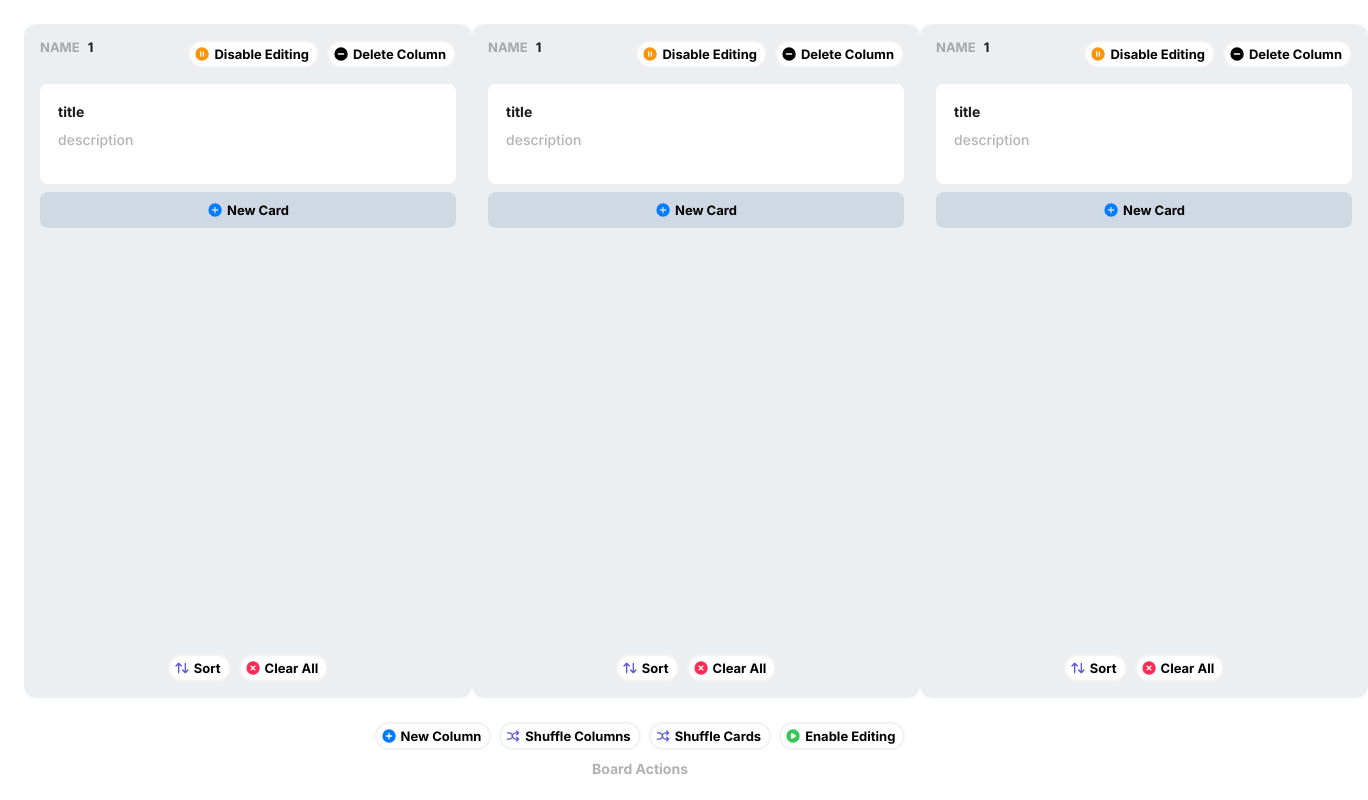
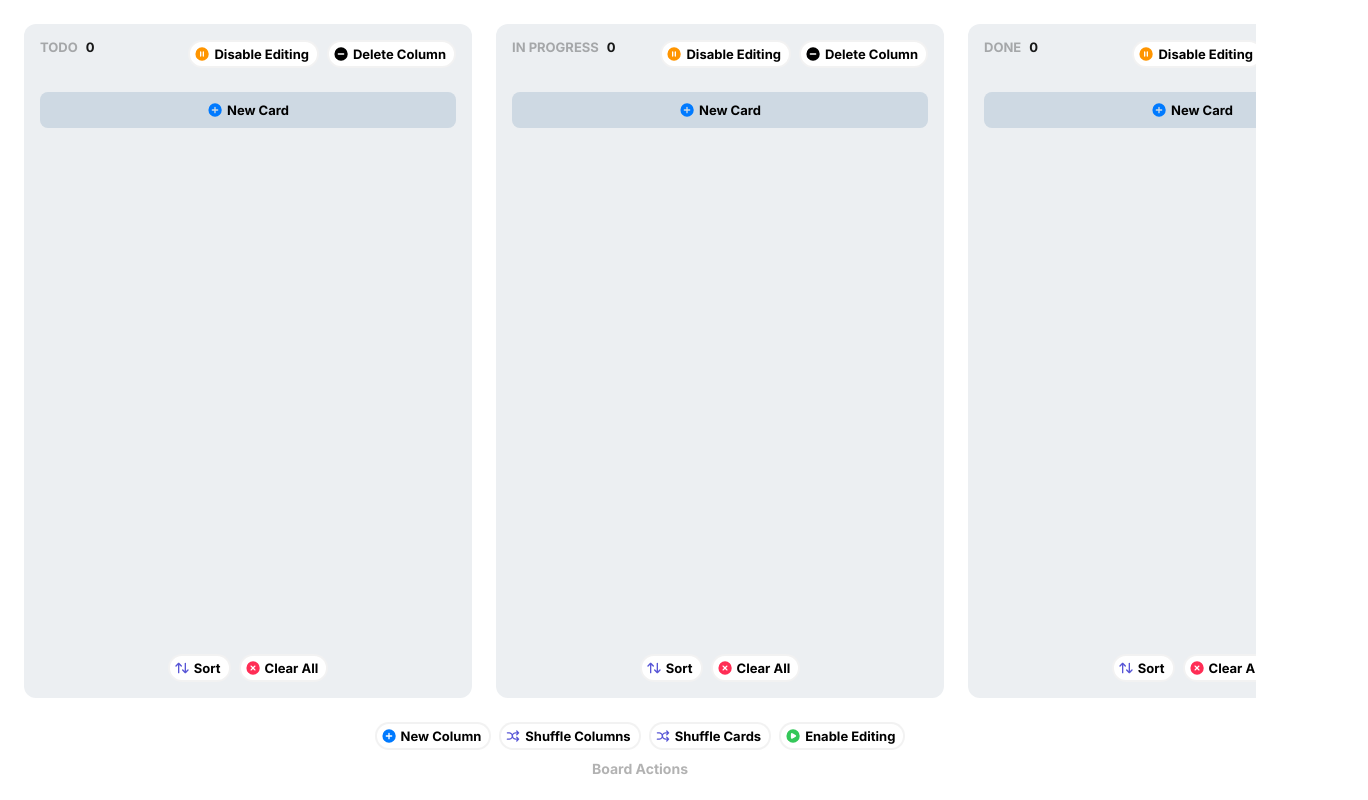
Before and after one commit to voskra/kanban-board-vue, a Vue app: page / in a window 1280 px wide. Shown: the whole page, 1368 px wide, since content can reach past the window. Built offline with nearby package versions, Linux system fonts and the light colour scheme.

Commit message:
add store and actions with columns

```diff
--- a/src/features/actions/Actions.vue
+++ b/src/features/actions/Actions.vue
@@ -1,12 +1,15 @@
 <script setup lang="ts">
 import Button from '@/components/Button/Button.vue'
 import styles from './Actions.module.scss'
+import { useBoardStore } from "@/stores/useBoardStore.ts";
+
+const board = useBoardStore()
 </script>
 
 <template>
   <div :class="styles.root">
     <div :class="styles.actions">
-      <Button icon="plus" iconColor="blue">
+      <Button icon="plus" iconColor="blue" @click="board.addColumn">
         New Column
       </Button>
       <Button icon="shuffle" iconColor="purple">
--- a/src/features/board/Board.module.scss
+++ b/src/features/board/Board.module.scss
@@ -2,4 +2,8 @@
   display: flex;
   height: 100%;
   width: 100%;
+  gap: $spacing-24;
+  flex: 1;
+  overflow-x: auto;
+  overflow-y: hidden;
 }
--- a/src/features/board/Board.vue
+++ b/src/features/board/Board.vue
@@ -1,13 +1,15 @@
 <script setup lang="ts">
 import Column from '@/features/column/Column.vue'
 import styles from './Board.module.scss'
+import { useBoardStore } from "@/stores/useBoardStore.ts";
 
+const board = useBoardStore()
 </script>
 
 <template>
   <div :class="styles.root">
     <Column
-        v-for="col in [{id:1, name: 'name', cards: [{title: 'title', description: 'description'}]},{id:1, name: 'name', cards: [{title: 'title', description: 'description'}]},{id:1, name: 'name', cards: [{title: 'title', description: 'description'}]}]"
+        v-for="col in board.columns"
         :key="col.id"
         :column="col"
     />
--- a/src/features/column/Column.vue
+++ b/src/features/column/Column.vue
@@ -1,6 +1,7 @@
 <script setup lang="ts">
 import Button from '@/components/Button/Button.vue'
 import Card from '@/features/card/Card.vue'
+import { useBoardStore } from "@/stores/useBoardStore.ts";
 import type { Column } from '@/types/board.ts'
 
 import styles from './Column.module.scss'
@@ -8,6 +9,16 @@ import styles from './Column.module.scss'
 const props = defineProps<{
   column: Column
 }>()
+
+const board = useBoardStore()
+
+function removeColumn() {
+  const confirmed = confirm(`Are you sure you want to delete column "${props.column.name}"?`)
+
+  if (confirmed) {
+    board.removeColumn(props.column.id)
+  }
+}
 </script>
 
 <template>
@@ -23,7 +34,7 @@ const props = defineProps<{
         <Button icon="pause" iconColor="yellow">
           Disable Editing
         </Button>
-        <Button icon="minus">
+        <Button icon="minus" @click="removeColumn">
           Delete Column
         </Button>
       </div>
--- /dev/null
+++ b/src/stores/useBoardStore.ts
@@ -0,0 +1,40 @@
+import type { State } from '@/types/store.ts'
+import { defineStore } from "pinia";
+
+const initialState: State = {
+    columns: [
+        {
+            id: 'todo',
+            name: 'TODO',
+            cards: [],
+        },
+        {
+            id: 'in-progress',
+            name: 'In Progress',
+            cards: [],
+        },
+        {
+            id: 'done',
+            name: 'Done',
+            cards: [],
+        },
+    ],
+}
+
+export const useBoardStore = defineStore('board', {
+    state: (): State => ({
+        ...initialState,
+    }),
+    actions: {
+        addColumn(name?: string) {
+            this.columns.push({
+                id: crypto.randomUUID(),
+                name: name ?? '',
+                cards: [],
+            })
+        },
+        removeColumn(columnId: string) {
+            this.columns = this.columns.filter((col) => col.id !== columnId)
+        },
+    }
+})
--- /dev/null
+++ b/src/types/store.ts
@@ -0,0 +1,5 @@
+import type { Column } from "@/types/board.ts";
+
+export interface State {
+    columns: Column[]
+}
```
